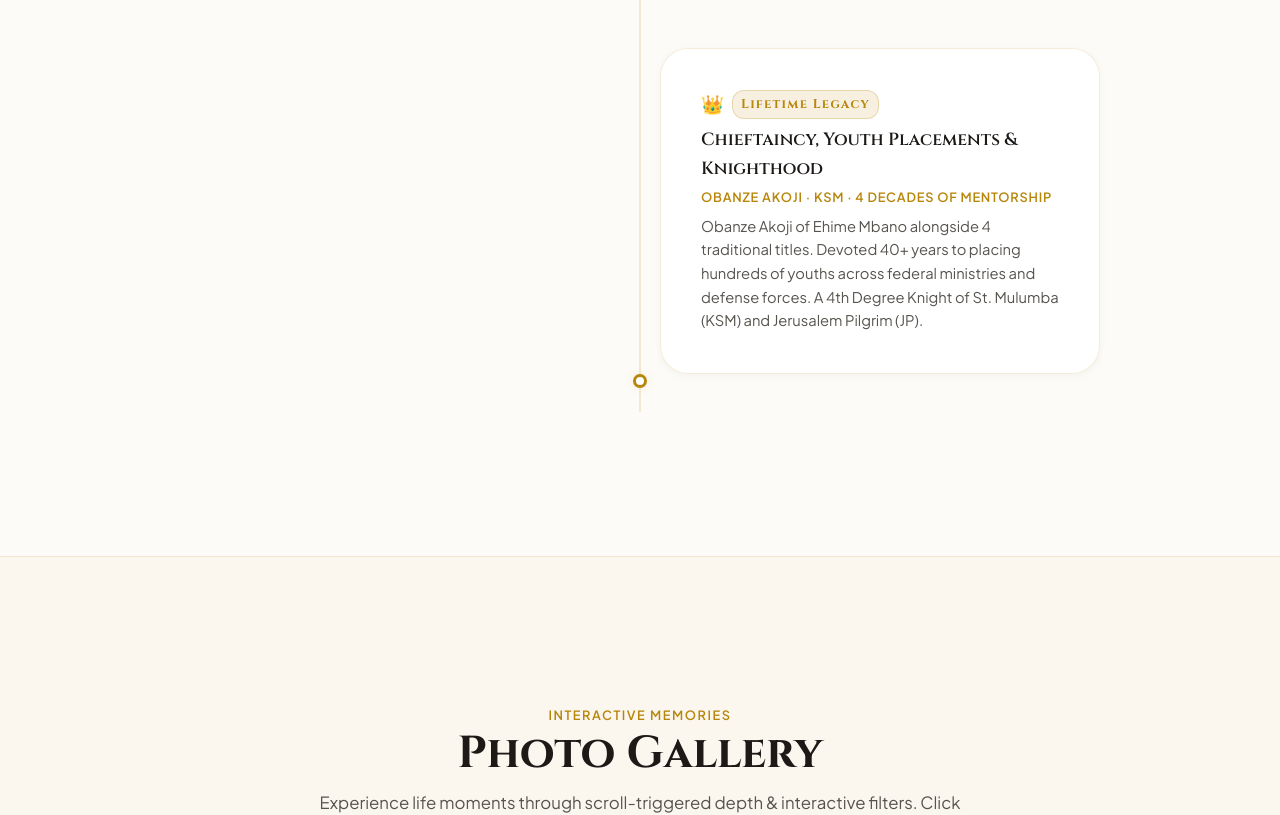
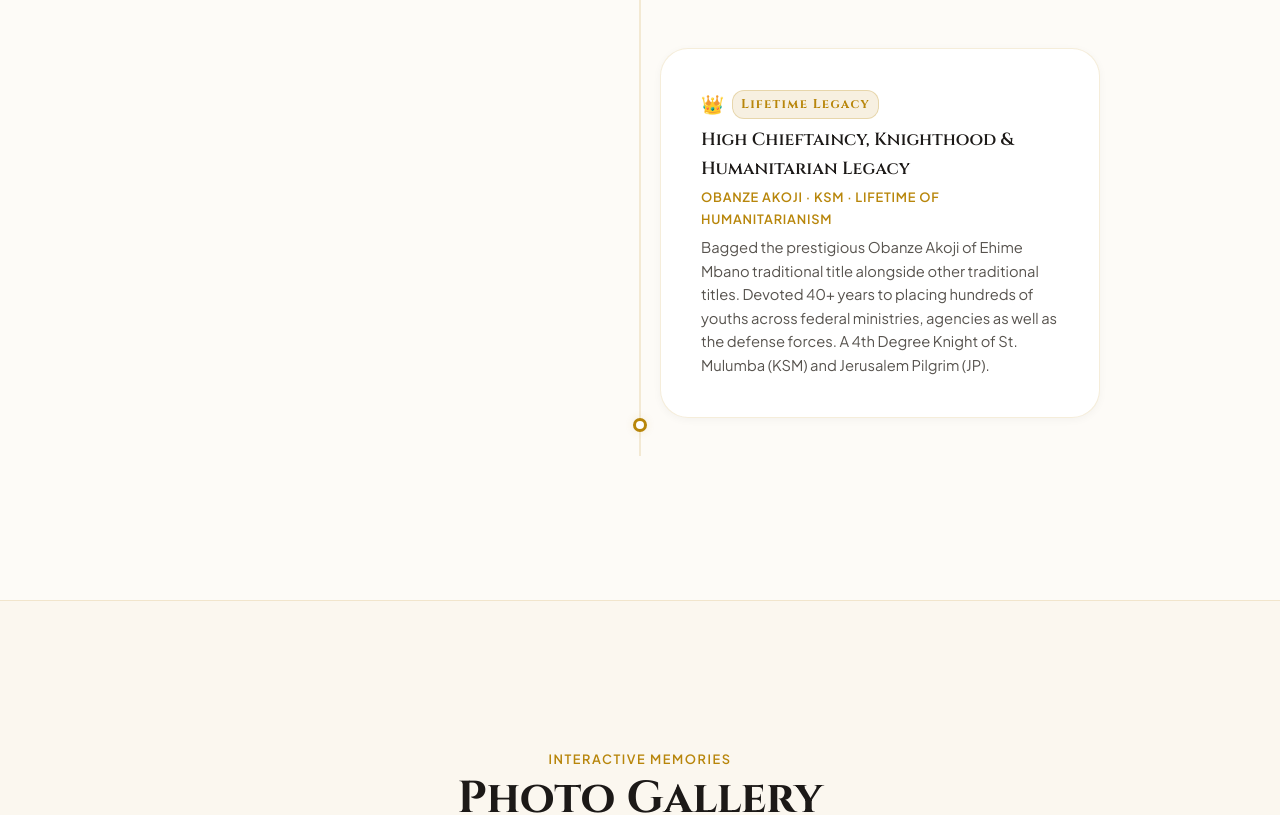
Before and after one commit to StaticMinus/b.ceremony, a Next.js app: page / in a window 1280 px wide. Shown: the part 5780-6595 px from the top of the page. Built offline with nearby package versions, Linux system fonts and the light colour scheme.

Commit message:
Update Lifetime Legacy milestone to High Chieftaincy, Knighthood & Humanitarian Legacy with exact user text

```diff
--- a/src/app/components/ExtendedDossier.js
+++ b/src/app/components/ExtendedDossier.js
@@ -258,7 +258,7 @@ const DOSSIER_SECTIONS = [
     id: "titles",
     label: "Titles & Faith Honors",
     icon: "📜",
-    title: "6. Chieftaincy Titles, Christian Faith & Diocesan Recognition",
+    title: "6. High Chieftaincy, Knighthood & Humanitarian Legacy",
     content: (
       <div className={styles.dossierContentBlock}>
         <h4 className={styles.dossierSubheading}>Chieftaincy Titles & Traditional Honours</h4>
--- a/src/app/components/ScrollTimeline.js
+++ b/src/app/components/ScrollTimeline.js
@@ -42,9 +42,9 @@ const TIMELINE_DATA = [
   },
   {
     year: "Lifetime Legacy",
-    title: "Chieftaincy, Youth Placements & Knighthood",
-    subtitle: "Obanze Akoji · KSM · 4 Decades of Mentorship",
-    desc: "Obanze Akoji of Ehime Mbano alongside 4 traditional titles. Devoted 40+ years to placing hundreds of youths across federal ministries and defense forces. A 4th Degree Knight of St. Mulumba (KSM) and Jerusalem Pilgrim (JP).",
+    title: "High Chieftaincy, Knighthood & Humanitarian Legacy",
+    subtitle: "Obanze Akoji · KSM · Lifetime of Humanitarianism",
+    desc: "Bagged the prestigious Obanze Akoji of Ehime Mbano traditional title alongside other traditional titles. Devoted 40+ years to placing hundreds of youths across federal ministries, agencies as well as the defense forces. A 4th Degree Knight of St. Mulumba (KSM) and Jerusalem Pilgrim (JP).",
     icon: "👑",
   },
 ];
```
